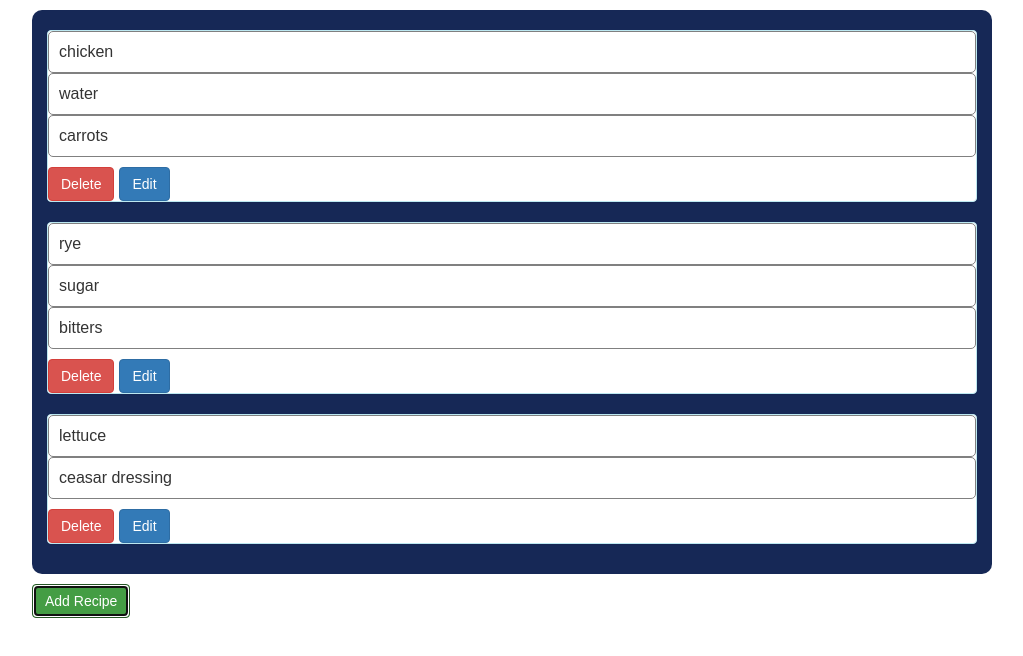
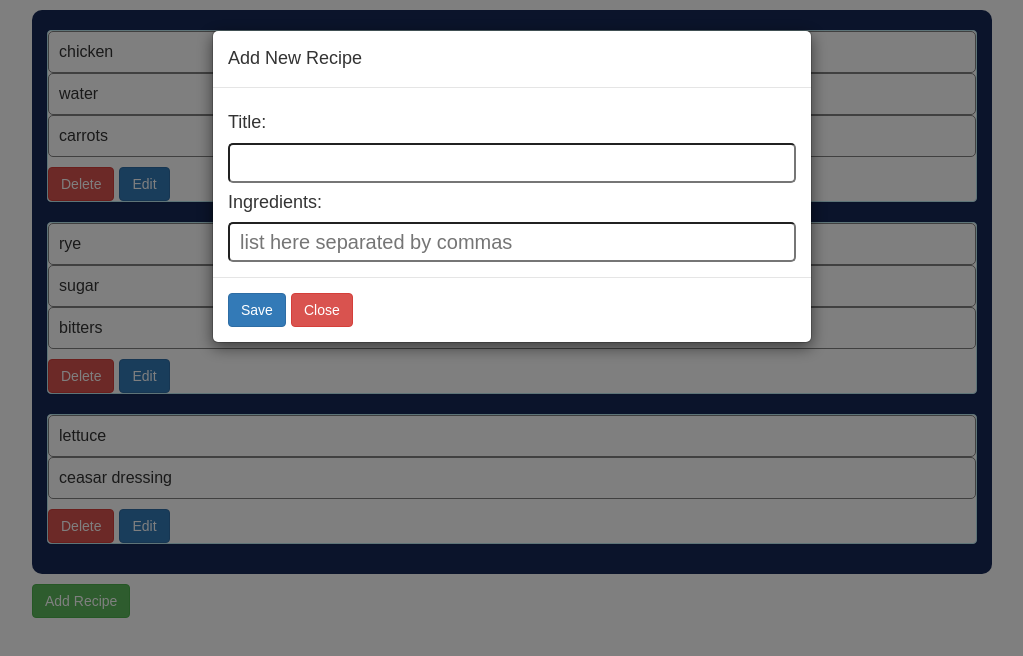
Before and after one commit to mreiben/fcc-recipe-box, a React (Create React App) app: page / in a window 1280 px wide. Both pictures are taken after a click on the button "Add Recipe". Shown: the top 656 px of the page, without its empty margins (128-1151 px from the left). Built offline with nearby package versions, Linux system fonts and the light colour scheme.

Commit message:
add modal form to submit new recipes

```diff
--- a/src/App.css
+++ b/src/App.css
@@ -6,3 +6,13 @@
 #add-btn{
   margin-top: 10px;
 }
+
+input{
+  border-radius: 5px;
+  font-size: 20px;
+  height: 40px;
+  line-height: 20px;
+  width: 100%;
+  color: grey;
+  padding-left: 10px;
+}
--- a/src/App.js
+++ b/src/App.js
@@ -1,6 +1,6 @@
 import React, { Component } from 'react';
 import RecipeList from './components/RecipeList';
-import {Button, ButtonToolbar} from 'react-bootstrap';
+import {Button, ButtonToolbar, Modal} from 'react-bootstrap';
 import './App.css';
 
 class App extends Component {
@@ -8,6 +8,8 @@ class App extends Component {
     super(props);
     this.state = {
       showAddModal: false,
+      newName: '',
+      newIngredients: '',
       recipes: [
         {
           name: "chicken soup",
@@ -23,14 +25,34 @@ class App extends Component {
         }
       ]
     }
+    this.openAddModal= this.openAddModal.bind(this);
+    this.closeAddModal= this.closeAddModal.bind(this);
+    this.addRecipe= this.addRecipe.bind(this);
+    this.handleNameChange= this.handleNameChange.bind(this);
+    this.handleIngredientsChange= this.handleIngredientsChange.bind(this);
   }
 
+  addRecipe(){
+    let data = this.state.recipes.slice();
+    let arr = this.state.newIngredients.split(",");
+    data.push({name: this.state.newName, ingredients: arr});
+    this.setState({recipes: data});
+    this.setState({newName: ''});
+    this.setState({newIngredients: ''});
+    this.closeAddModal();
+  }
   openAddModal(){
     this.setState({ showAddModal: true });
   }
-
   closeAddModal(){
     this.setState({ showAddModal: false });
+  }
+  handleNameChange(e){
+    this.setState({newName: e.target.value});
+  }
+
+  handleIngredientsChange(e){
+    this.setState({newIngredients: e.target.value});
   }
 
   render() {
@@ -38,8 +60,36 @@ class App extends Component {
       <div className="list-holder">
         <RecipeList recipes={this.state.recipes} />
         <ButtonToolbar id="add-btn">
-          <Button bsStyle="success">Add Recipe</Button>
+          <Button
+            bsStyle="success"
+            onClick={this.openAddModal}>
+              Add Recipe
+          </Button>
         </ButtonToolbar>
+        <Modal show={this.state.showAddModal} onHide={this.close}>
+          <Modal.Header>
+            <Modal.Title>Add New Recipe</Modal.Title>
+          </Modal.Header>
+          <Modal.Body>
+            <h4>Title:</h4>
+            <input type="text" name="name" onChange={this.handleNameChange}/>
+            <h4>Ingredients:</h4>
+            <input
+              type="text"
+              name="ingredients"
+              placeholder="list here separated by commas"
+              onChange={this.handleIngredientsChange}
+            />
+          </Modal.Body>
+          <Modal.Footer>
+          <ButtonToolbar>
+              <Button bsStyle="primary" onClick={this.addRecipe}>Save</Button>
+              <Button bsStyle="danger" onClick={this.closeAddModal}>
+                Close
+              </Button>
+          </ButtonToolbar>
+          </Modal.Footer>
+        </Modal>
       </div>
     );
   }
```
